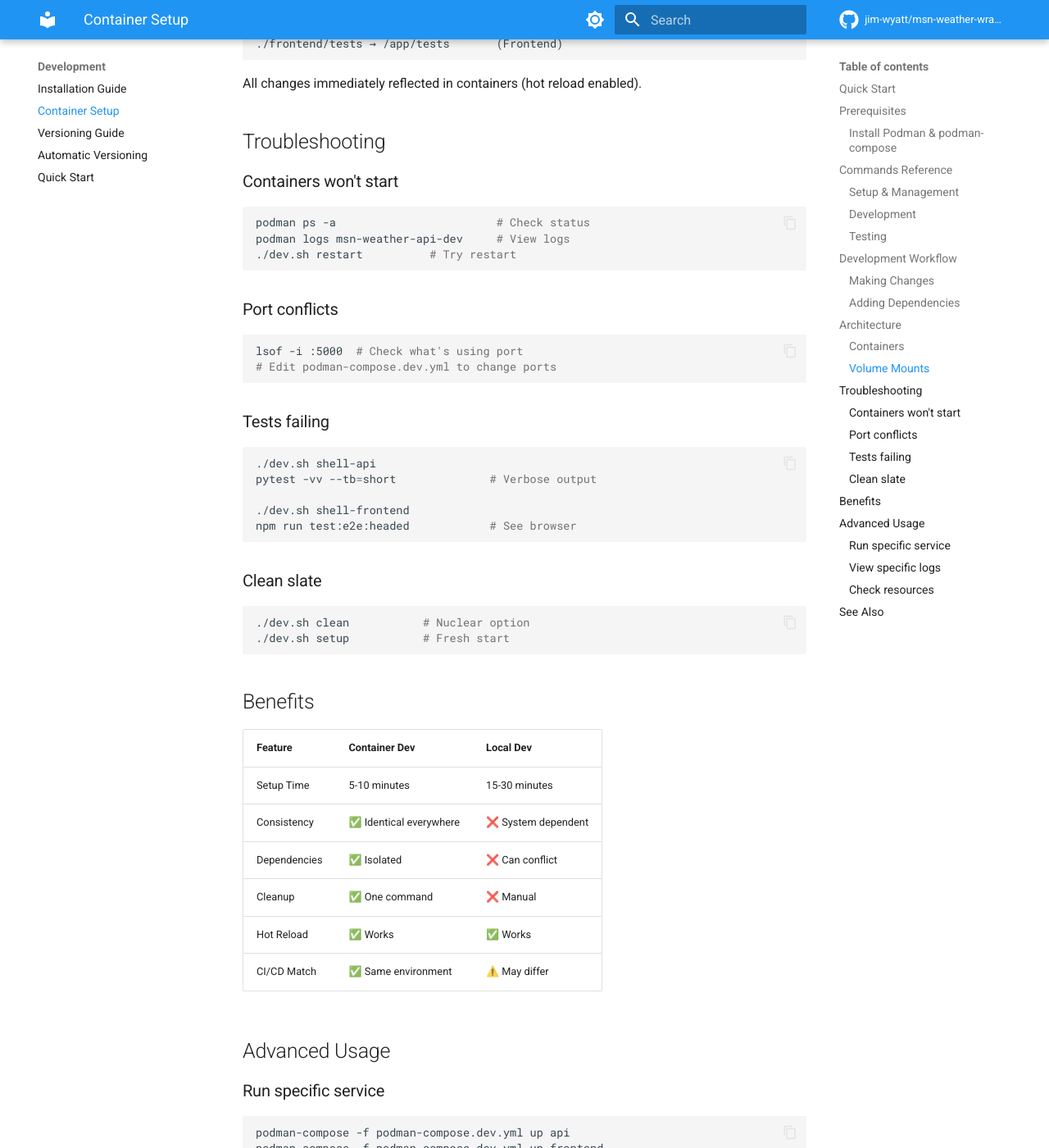
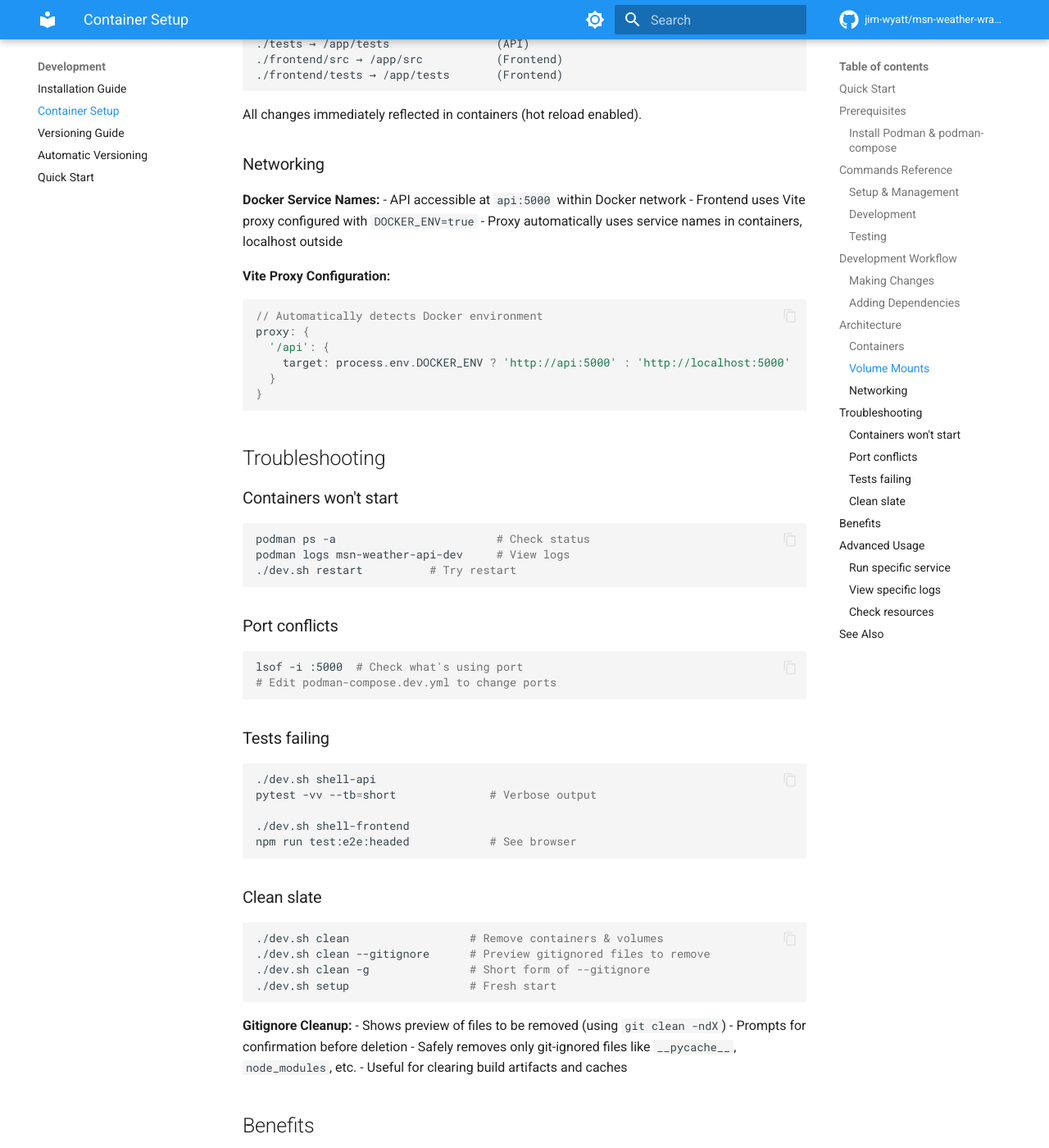
Before and after one commit to jim-wyatt/msn-weather-wrapper, an MkDocs documentation site: the page built from docs/CONTAINER_DEV_SETUP.md, in a window 1280 px wide and 1400 px high, scrolled down 2650 px. Shown: the whole window at 82% size. Built offline with MkDocs 1.6.1 and Material for MkDocs 9.7.7, drawn with Linux system fonts in a browser that asks for light colours; comment, search, counter and statistics services are not loaded; the version menu is left out; some of the changed text lies outside the part shown.

Commit message:
docs: update documentation to reflect PR changes
- Document new gitignore cleanup option in dev.sh clean command
- Add dev.sh status command to documentation
- Update all health check endpoint references to /api/v1/health
- Document Vite proxy configuration for Docker networking
- Add Docker service name resolution details
- Update CHANGELOG.md with all changes in this PR
- Document performance workflow improvements and load test changes
- Add troubleshooting section for gitignore cleanup
- Update Quick Start examples with health check endpoints
- Clarify container networking and environment variables

````diff
--- a/docs/CONTAINER_DEV_SETUP.md
+++ b/docs/CONTAINER_DEV_SETUP.md
@@ -42,7 +42,9 @@ podman machine init && podman machine start
 ./dev.sh start     # Start all services
 ./dev.sh stop      # Stop all services
 ./dev.sh restart   # Restart services
-./dev.sh clean     # Remove everything
+./dev.sh status    # Check service health
+./dev.sh clean     # Remove containers and volumes
+./dev.sh clean --gitignore  # Also remove gitignored files (with preview)
 ./dev.sh rebuild   # Clean rebuild
 ```
 
@@ -118,6 +120,23 @@ npm install package-name
 
 All changes immediately reflected in containers (hot reload enabled).
 
+### Networking
+
+**Docker Service Names:**
+- API accessible at `api:5000` within Docker network
+- Frontend uses Vite proxy configured with `DOCKER_ENV=true`
+- Proxy automatically uses service names in containers, localhost outside
+
+**Vite Proxy Configuration:**
+```javascript
+// Automatically detects Docker environment
+proxy: {
+  '/api': {
+    target: process.env.DOCKER_ENV ? 'http://api:5000' : 'http://localhost:5000'
+  }
+}
+```
+
 ## Troubleshooting
 
 ### Containers won't start
@@ -144,9 +163,17 @@ npm run test:e2e:headed            # See browser
 
 ### Clean slate
 ```bash
-./dev.sh clean           # Nuclear option
-./dev.sh setup           # Fresh start
+./dev.sh clean                  # Remove containers & volumes
+./dev.sh clean --gitignore      # Preview gitignored files to remove
+./dev.sh clean -g               # Short form of --gitignore
+./dev.sh setup                  # Fresh start
 ```
+
+**Gitignore Cleanup:**
+- Shows preview of files to be removed (using `git clean -ndX`)
+- Prompts for confirmation before deletion
+- Safely removes only git-ignored files like `__pycache__`, `node_modules`, etc.
+- Useful for clearing build artifacts and caches
 
 ## Benefits
 
````
Also changed, not shown: README.md (+2 -0 lines), docs/CHANGELOG.md (+24 -0 lines), docs/DEVELOPMENT.md (+5 -2 lines), docs/TESTING.md (+1 -1 lines).
